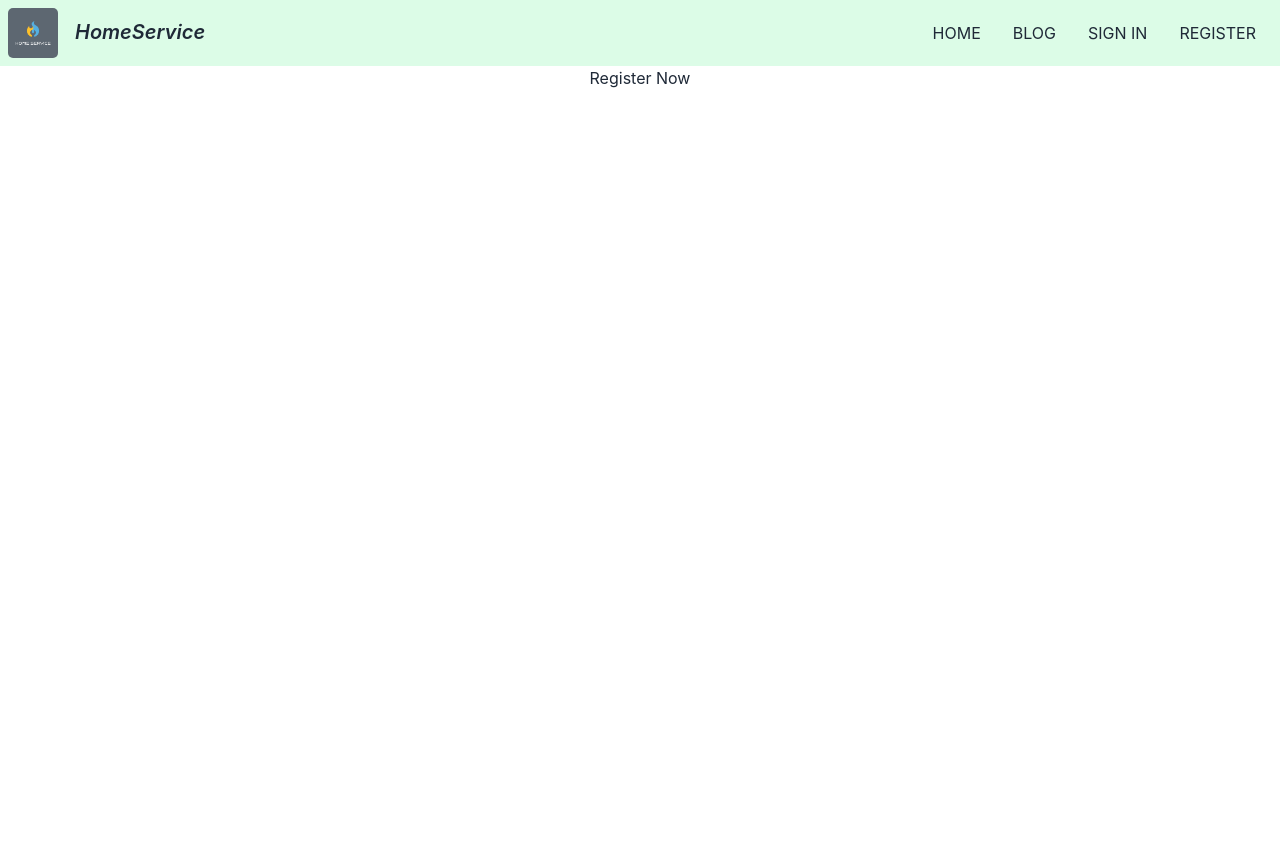
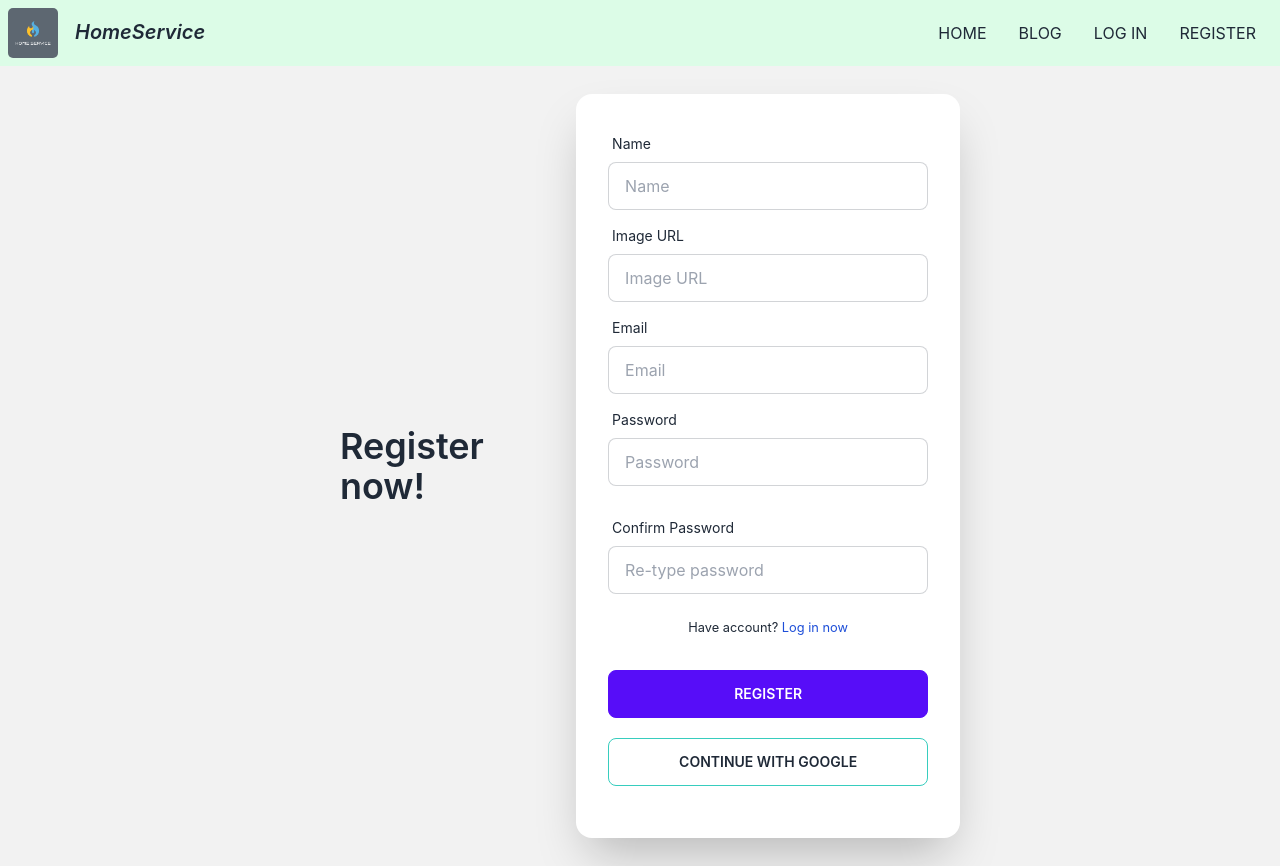
Before and after one commit to ajkn1904/home-service, a React (Create React App) app: page /register in a window 1280 px wide. Before the commit the page ends 800 px from the top, so only its background shows below. Built offline with nearby package versions, Linux system fonts and the light colour scheme.

Commit message:
login & register form added

```diff
--- a/src/components/Header/Header.js
+++ b/src/components/Header/Header.js
@@ -13,7 +13,7 @@ const Header = () => {
             <ul tabIndex={0} className="menu menu-compact dropdown-content mt-3 p-2 shadow bg-base-100 rounded-box w-52">
             <Link to="/" className='hover:border-b-4 border-b-green-900'>HOME</Link>
             <Link to="/blog" className='hover:border-b-4 border-b-green-900'>BLOG</Link>
-            <Link to="/signin" className='hover:border-b-4 border-b-green-900'>SIGN IN</Link>
+            <Link to="/login" className='hover:border-b-4 border-b-green-900'>LOG IN</Link>
             <Link to="/register" className='hover:border-b-4 border-b-green-900'>REGISTER</Link>
             </ul>
           </div>
@@ -26,7 +26,7 @@ const Header = () => {
           <ul className="menu menu-horizontal p-0">
             <Link to="/" className='mx-4 hover:border-b-4 border-b-green-900'>HOME</Link>
             <Link to="/blog" className='mx-4 hover:border-b-4 border-b-green-900'>BLOG</Link>
-            <Link to="/signin" className='mx-4 hover:border-b-4 border-b-green-900'>SIGN IN</Link>
+            <Link to="/login" className='mx-4 hover:border-b-4 border-b-green-900'>LOG IN</Link>
             <Link to="/register" className='mx-4 hover:border-b-4 border-b-green-900'>REGISTER</Link>
           </ul>
         </div>
--- a/src/components/Main/Main.js
+++ b/src/components/Layout/Main/Main.js
@@ -1,6 +1,6 @@
 import React from 'react';
 import { Outlet } from 'react-router-dom';
-import Header from '../Header/Header';
+import Header from '../../Header/Header';
 
 const Main = () => {
     return (
--- /dev/null
+++ b/src/components/LogIn/LogIn.js
@@ -0,0 +1,46 @@
+import React from 'react';
+import { Link } from 'react-router-dom';
+
+const LogIn = () => {
+    return (
+        <div className="hero min-h-screen bg-base-200">
+            <div className="hero-content flex-col lg:flex-row">
+                <div className="text-center lg:text-left">
+                <h1 className="text-4xl font-semibold m-5">Login now!</h1>
+                </div>
+                <div className="card flex-shrink-0 w-full max-w-sm shadow-2xl bg-base-100">
+                <form className="card-body">
+
+                    <div className="form-control">
+                    <label className="label">
+                        <span className="label-text">Email</span>
+                    </label>
+                    <input type="email" placeholder="Email" className="input input-bordered" name="email"/>
+                    </div>
+
+                    <div className="form-control">
+                    <label className="label">
+                        <span className="label-text">Password</span>
+                    </label>
+                    <input type="password" placeholder="Password" className="input input-bordered" name="password"/>
+                    <label className="label">
+                    </label>
+                    </div>
+
+                    <small>Have no account? <Link to='/register' className='text-blue-700'>Join now</Link></small>
+                    <div className="form-control mt-6">
+
+                    <button className="btn btn-primary">Log in</button>
+
+                    <button onClick={""} className="btn btn-ghost border-accent my-5">Login with Google
+                    </button>
+
+                    </div>
+                </form>
+                </div>
+            </div>
+        </div>
+    );
+};
+
+export default LogIn;
--- a/src/components/Register/Register.js
+++ b/src/components/Register/Register.js
@@ -1,9 +1,66 @@
 import React from 'react';
+import { Link } from 'react-router-dom';
 
 const Register = () => {
     return (
-        <div>
-            <h1>Register Now</h1>
+        <div className="hero min-h-screen bg-base-200">
+            <div className="hero-content flex-col lg:flex-row">
+                <div className="text-center lg:text-left">
+                <h1 className="text-4xl font-semibold m-5">Register now!</h1>
+                </div>
+                <div className="card flex-shrink-0 w-full max-w-sm shadow-2xl bg-base-100">
+                <form className="card-body">
+
+                    <div className="form-control">
+                    <label className="label">
+                        <span className="label-text">Name</span>
+                    </label>
+                    <input type="text" placeholder="Name" className="input input-bordered" name="name"/>
+                    </div>
+
+                    <div className="form-control">
+                    <label className="label">
+                        <span className="label-text">Image URL</span>
+                    </label>
+                    <input type="text" placeholder="Image URL" className="input input-bordered" name="img"/>
+                    </div>
+
+                    <div className="form-control">
+                    <label className="label">
+                        <span className="label-text">Email</span>
+                    </label>
+                    <input type="email" placeholder="Email" className="input input-bordered" name="email"/>
+                    </div>
+
+                    <div className="form-control">
+                    <label className="label">
+                        <span className="label-text">Password</span>
+                    </label>
+                    <input type="password" placeholder="Password" className="input input-bordered" name="password"/>
+                    <label className="label">
+                    </label>
+                    </div>
+
+                    <div className="form-control">
+                    <label className="label">
+                        <span className="label-text">Confirm Password</span>
+                    </label>
+                    <input type="password" placeholder="Re-type password" className="input input-bordered" name="confirmPassword"/>
+                    <label className="label">
+                    </label>
+                    </div>
+                    <small>Have account? <Link to='/login' className='text-blue-700'>Log in now</Link></small>
+                    <div className="form-control mt-6">
+
+                    <button className="btn btn-primary">Register</button>
+
+                    <button onClick={""} className="btn btn-ghost border-accent my-5">Continue with Google
+                    </button>
+
+                    </div>
+                </form>
+                </div>
+            </div>
         </div>
     );
 };
--- a/src/components/SignIn/SignIn.js
+++ /dev/null
@@ -1,11 +0,0 @@
-import React from 'react';
-
-const SignIn = () => {
-    return (
-        <div>
-            <h1>Sign in now</h1>
-        </div>
-    );
-};
-
-export default SignIn;
```
Also changed, not shown: src/App.js (+4 -4 lines).
